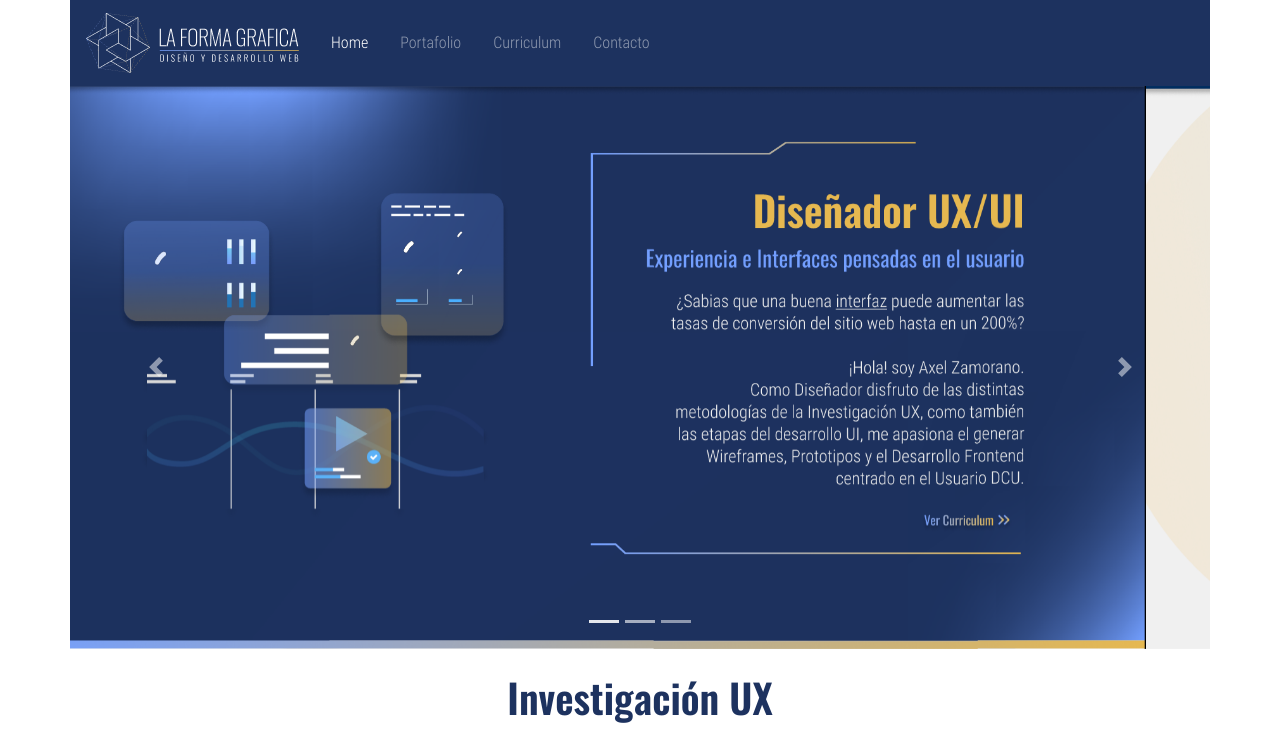
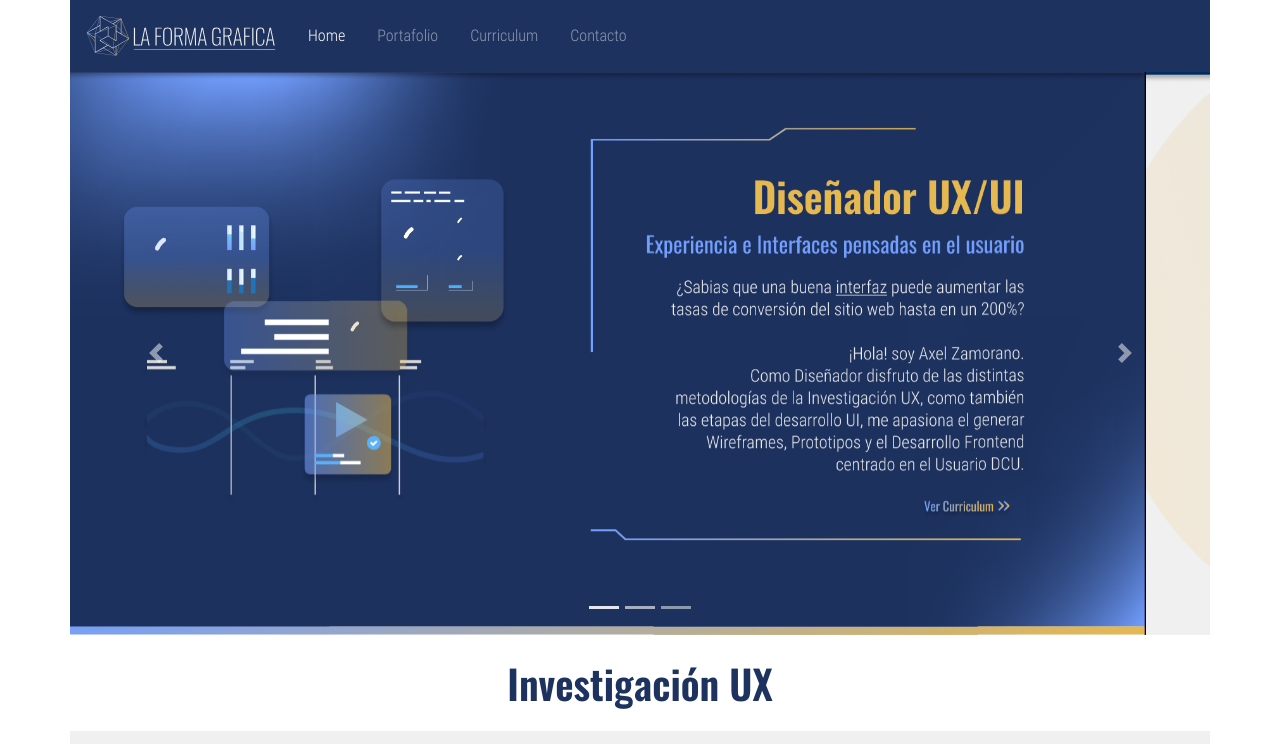
Before and after one commit to axel-emk/axel-emk.github.io, a plain HTML site: page index.html in a window 1280 px wide. Shown: the top 744 px of the page. Drawn offline with nearby package versions, Linux system fonts and the light colour scheme.

Commit message:
Mejorando Prototipo 1.0

```diff
--- a/index.html
+++ b/index.html
@@ -25,7 +25,7 @@
         <nav class=" navbar navbar-expand-lg navbar-dark" style="background-color: #1D325F;">
 
           <!-- Cambiar imagen logo -->
-          <a class="navbar-brand " href="#"><img class="" src="img/logo1.jpg" alt=""></a>
+          <a class="navbar-brand " href="#"><img class="" src="img/logo1.svg" alt=""></a>
 
           <button class="navbar-toggler" type="button" data-toggle="collapse" data-target="#navbarNav"
             aria-controls="navbarNav" aria-expanded="false" aria-label="Toggle navigation">
```
Also changed, not shown: img/logo1.jpg (deleted), img/logo1.svg (added), portafolio.html (added).
